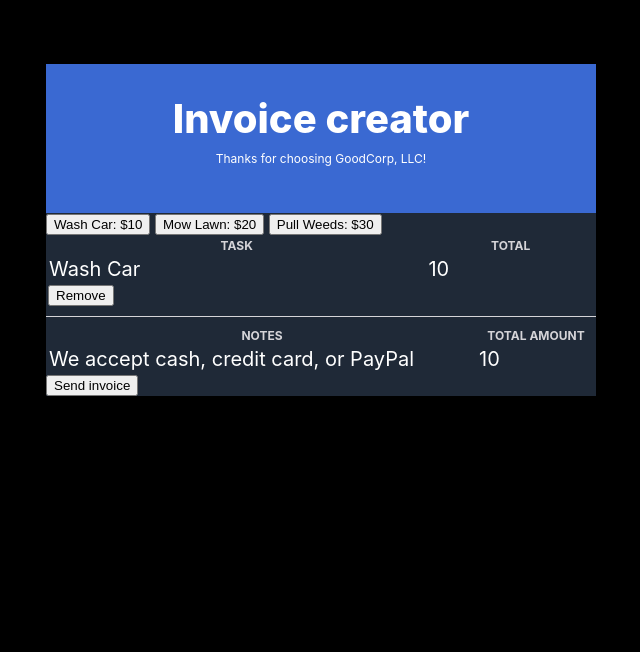
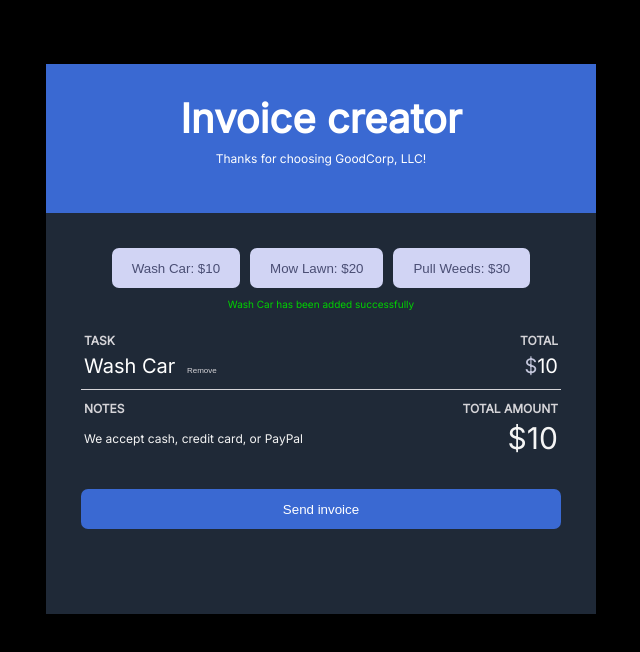
Before and after one commit to Nescios/challenge-invoice-creator, a plain HTML site: page index.html in a window 1280 px wide. Both pictures are taken after a click on the button "Wash Car: $10". Shown: the whole page, without its empty margins (319-959 px from the left). Drawn offline with Linux system fonts and the light colour scheme.

Commit message:
issue with remove btn

```diff
--- a/index.css
+++ b/index.css
@@ -1,13 +1,14 @@
-html, body {
+html,
+body {
   margin: 0;
   padding: 0;
   color: white;
   background-color: black;
-  font-family: Inter, 'Segoe UI', Tahoma, Geneva, Verdana, sans-serif;
+  font-family: Inter, "Segoe UI", Tahoma, Geneva, Verdana, sans-serif;
   overflow: visible;
 }
 
-h1{
+h1 {
   font-style: normal;
   font-weight: 800;
   font-size: 40px;
@@ -16,139 +17,134 @@ h1{
   padding: 0;
 }
 
-hr{
-  height:1px;
-  border-width:0;
-  color: #C3C6DB;
-  background-color:#D5D4D8;
+hr {
+  height: 1px;
+  border-width: 0;
+  color: #c3c6db;
+  background-color: #d5d4d8;
 }
 
-table{
+table {
   width: 100%;
 }
 
-th{
-  color: #D5D4D8;
+th {
+  color: #d5d4d8;
   font-size: 12px;
 }
 
-td{
+td {
   font-size: 20px;
 }
 
-.invoice-container{
+.invoice-container {
   max-width: 550px;
   max-height: 550px;
   margin: 64px auto;
-  background: #1F2937;
-
+  background: #1f2937;
 }
 
-.table-section{
+.table-section {
   margin-top: 20px;
 }
 
-.top-container{
+.top-container {
   padding: 0;
   margin: 0;
-  background-color: #3A69D2;
+  background-color: #3a69d2;
   justify-content: center;
   text-align: center;
   padding: 35px 70px;
-
 }
 
-.bottom-container{
+.bot-container {
   padding: 35px 35px 80px 35px;
   text-align: center;
 }
 
-
-#notification{
+#notification {
   font-size: 10px;
 }
 
-.top-container p{
+.top-container p {
   font-size: 12px;
 }
 .buttons-section {
-  display:flex;
-  flex-wrap: wrap;
+  display: flex;
+  flex-direction: row;
   justify-content: center;
   width: 100%;
 }
 
-.add-btn{
-  max-width: 142px;
+.add-btn {
   margin: 0 5px;
   height: 40px;
   border-radius: 7px;
   border: none;
-  background: #D1D4F4;
-  color: #4A4E74;
-  ;
+  background: #d1d4f4;
+  color: #4a4e74;
+  justify-content: space-between;
+  padding: 0px 20px;
 }
-.add-btn:hover{
-  border: groove 1px black;
+.add-btn:hover {
+  background-color: #f5f5f5;
 }
-.table-left{
+.table-left {
   text-align: left;
 }
 
-.table-right{
+.table-right {
   text-align: right;
 }
 
-.send-btn{
+.send-btn {
   width: 100%;
   border-radius: 7px;
   height: 40px;
-  background-color: #3A69D2;
+  background-color: #3a69d2;
   color: white;
   border: none;
   margin: 30px 0 30px 0;
 }
 
-.send-btn:hover{
+.send-btn:hover {
   border: groove 1px white;
 }
 
-.remove-btn{
+.remove-btn {
   font-size: 8px;
   border: none;
-  background-color:  transparent;
-  color: #D5D4D8;
-
+  background-color: transparent;
+  color: #d5d4d8;
 }
 
-.remove-btn:hover{
+.remove-btn:hover {
   font-size: 9px;
   color: #fff;
-
 }
 
-.currency{
-  color: #C3C6DB;
+.currency {
+  color: #c3c6db;
 }
 
-.notification-red{
+.notification-red {
   color: rgb(255, 0, 0);
 }
 
-.notification-green{
+.notification-green {
   color: rgb(0, 211, 0);
 }
 
-.notification-orange{
+.notification-orange {
   color: orange;
 }
 
-#note-text{
+#note-text {
   font-size: 12px;
   color: #f5f5f5;
 }
 
-#total-amount{
+#total-el {
   font-size: 30px;
   color: #f5f5f5;
 }
--- a/index.html
+++ b/index.html
@@ -5,60 +5,70 @@
     <meta http-equiv="X-UA-Compatible" content="IE=edge" />
     <meta name="viewport" content="width=device-width, initial-scale=1.0" />
     <link rel="stylesheet" href="index.css" />
-    <title>Document</title>
+    <link rel="preconnect" href="https://fonts.googleapis.com" />
+    <link rel="preconnect" href="https://fonts.gstatic.com" crossorigin />
+    <link href="https://fonts.googleapis.com/css2?family=Inter&display=swap" rel="stylesheet" />
+    <title>Invoice Creator</title>
   </head>
 
   <body>
+    <!-- Invoice container -->
     <div class="invoice-container">
-      <!-- Header section -->
-      <div class="top-container">
-        <div id="header">
+      <!-- Top container -->
+      <div id="header" class="top-container">
         <h1>Invoice creator</h1>
         <p>Thanks for choosing GoodCorp, LLC!</p>
       </div>
+
+      <!-- Bot container -->
+      <div class="bot-container">
+        <!-- Buttons section -->
+        <div id="btn-list" class="buttons-section">
+          <button id="wash-btn" class="add-btn">Wash Car: $10</button>
+          <button id="mow-btn" class="add-btn">Mow Lawn: $20</button>
+          <button id="pull-btn" class="add-btn">Pull Weeds: $30</button>
         </div>
-
-        <!-- Buttons section -->
         <div id="notification"></div>
-      <div id="btn-list">
-        <button id="wash-btn" class="button">Wash Car: $10</button>
-        <button id="mow-btn" class="button">Mow Lawn: $20</button>
-        <button id="pull-btn" class="button">Pull Weeds: $30</button>
-      </div>
 
         <!-- Invoice section -->
         <div class="invoice">
+          <div class="table-section">
+            <table class="selected-section">
+              <tr>
+                <th class="table-left">TASK</th>
+                <th class="table-right">TOTAL</th>
+              </tr>
+            </table>
+          </div>
+
           <table>
-          <thead>
-            <tr>
-              <th>TASK</th>
-              <th>TOTAL</th>
-            </tr>
-          </thead>
             <tbody id="task-list">
               <tr></tr>
             </tbody>
           </table>
 
+          <!-- Note section -->
           <hr />
-
+          <div class="note-section">
             <table>
               <thead>
                 <tr>
-              <th>NOTES</th>
-              <th>TOTAL AMOUNT</th>
+                  <th class="table-left">NOTES</th>
+                  <th class="table-right">TOTAL AMOUNT</th>
                 </tr>
               </thead>
               <tbody>
                 <tr>
-              <td>We accept cash, credit card, or PayPal</td>
-              <td id="total-el"></td>
+                  <td class="table-left" id="note-text">We accept cash, credit card, or PayPal</td>
+                  <td id="total-el" class="table-right">$0</td>
                 </tr>
               </tbody>
             </table>
           </div>
+        </div>
 
-      <button id="send-btn">Send invoice</button>
+        <button id="send-btn" class="send-btn">Send invoice</button>
+      </div>
     </div>
     <script src="index.js"></script>
   </body>
--- a/index.js
+++ b/index.js
@@ -15,63 +15,80 @@ const taskList = document.getElementById("task-list")
 const delBtn = document.getElementById("del-btn")
 const totalEl = document.getElementById("total-el")
 const sendBtn = document.getElementById("send-btn")
-const servicesFromLocalStorage = localStorage.getItem("betaServices")
+// Tracking tasks count
+let washBool = true
+let mowBool = true
+let pullBool = true
 
-let betaServices = []
-
-if (servicesFromLocalStorage) {
-  betaServices = servicesFromLocalStorage
-  renderServices(betaServices)
-}
-
+// Set event listener on buttons
 washBtn.addEventListener("click", function () {
-  tasksRequested.push(services[0])
-  totalAmount += tasksRequested[0].price
-  // localStorage.setItem("betaServices", JSON.stringify(betaServices))
-  // task = JSON.stringify(betaServices[0].name)
-  renderServices()
+  if (washBool) {
+    tasksRequested.unshift(services[0])
+    totalAmount += tasksRequested[0].price
+    notification.innerHTML = `<p class="notification-green">${tasksRequested[0].name} has been added successfully</p>`
+    washBool = false
+    renderServices()
+  } else {
+    notification.innerHTML = `<p class="notification-orange">You already have this on your list!</p>`
+  }
 })
 
 mowBtn.addEventListener("click", function () {
-  tasksRequested.push(services[1])
-  totalAmount += tasksRequested[1].price
-  // localStorage.setItem("betaServices", JSON.stringify(betaServices))
-  // task = JSON.stringify(betaServices[1].name)
-  renderServices(tasksRequested)
+  if (mowBool) {
+    tasksRequested.unshift(services[1])
+    totalAmount += tasksRequested[0].price
+    notification.innerHTML = `<p class="notification-green">${tasksRequested[0].name} has been added successfully</p>`
+    mowBool = false
+    renderServices(tasksRequested)
+  } else {
+    notification.innerHTML = `<p class="notification-orange">You already have this on your list!</p>`
+  }
 })
 
 pullBtn.addEventListener("click", function () {
-  tasksRequested.push(services[2])
-  totalAmount += tasksRequested[2].price
-  // localStorage.setItem("betaServices", JSON.stringify(betaServices))
-  // task = JSON.stringify(betaServices[2].name)
+  if (pullBool) {
+    tasksRequested.unshift(services[2])
+    totalAmount += tasksRequested[0].price
+    notification.innerHTML = `<p class="notification-green">${tasksRequested[0].name} has been added successfully</p>`
+    pullBool = false
+    renderServices(tasksRequested)
+  } else {
+    notification.innerHTML = `<p class="notification-orange">You already have this on your list!</p>`
+  }
+})
+
+// Set up remove btn
+// if (washBool) {
+//   delBtn.addEventListener("click", function (i) {
+//     tasksRequested.splice(0, 1)
+//     totalAmount -= tasksRequested[0].price
+//     renderServices(tasksRequested)
+//   })
+// }
+
+sendBtn.addEventListener("click", function () {
+  tasksRequested = []
+  totalAmount = 0
+  notification.innerHTML = `<p class="notification-green">The invoice has been sended successfully</p>`
+  washBool = true
+  pullBool = true
+  mowBool = true
   renderServices(tasksRequested)
 })
-
-delBtn.addEventListener("click", function () {
-  // localStorage.removeItem("betaServices")
-  tasksRequested.splice(1, 1)
-  totalAmount -= tasksRequested[0].price
-  renderServices(betaServices)
-})
-
-sendBtn.addEventListener("click", function () {
-  // localStorage.clear()
-  tasksRequested = []
-  renderServices(tasksRequested)
-})
-
 
 function renderServices() {
   let listService = ""
   for (let i = 0; i < tasksRequested.length; ++i) {
     listService += `
       <tr>
-        <td>${tasksRequested[i].name}</td><button id"delBtn">Remove</button>
-        <td>${tasksRequested[i].price}</td>
+        <td class="table-left">
+          ${tasksRequested[i].name}
+          <button class="remove-btn" id"delBtn">Remove</button>
+        </td>
+        <td class="table-right"><span class="currency">$</span>${tasksRequested[i].price}</td>
       </tr>
     `
   }
   taskList.innerHTML = listService
-  totalEl.textContent = totalAmount
+  totalEl.innerHTML = "$" + totalAmount
 }
```
Also changed, not shown: 1 other file. Lines whose indentation alone changed are shown as unchanged.
